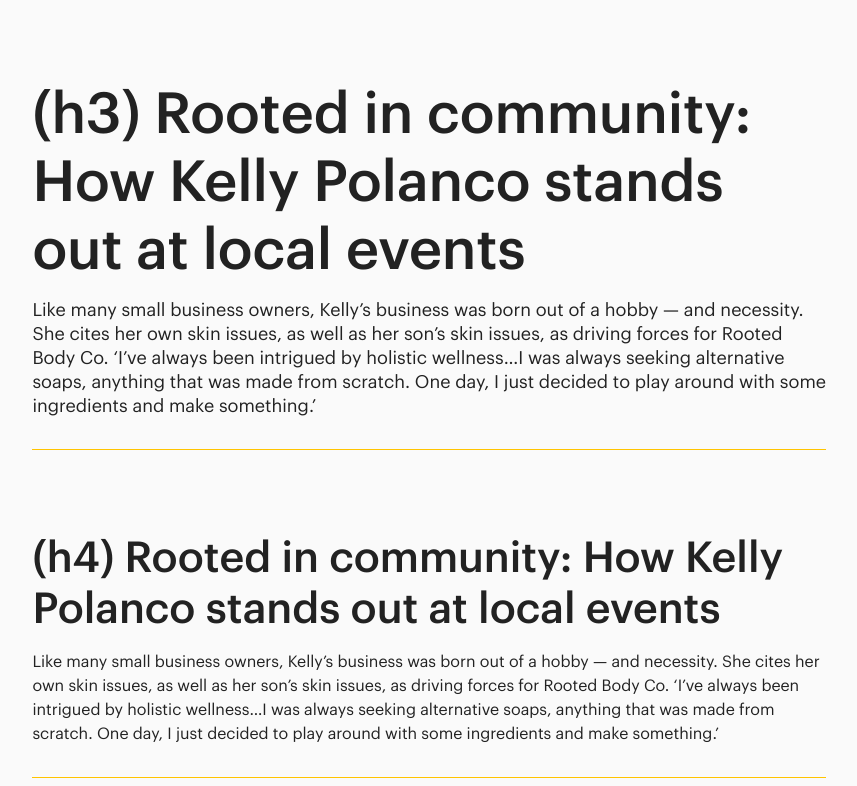
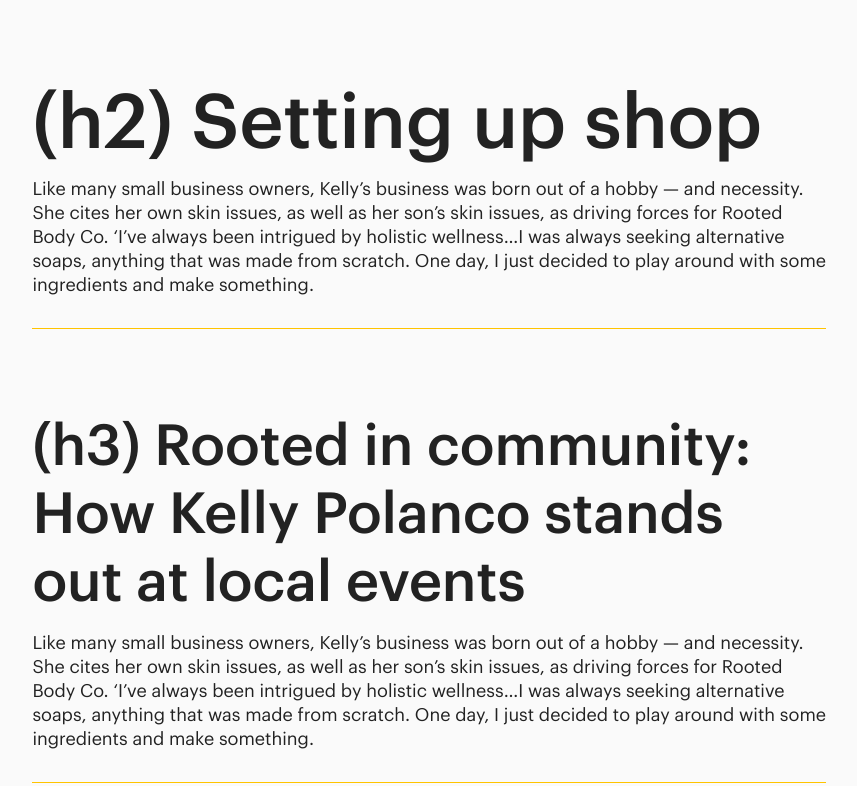
Before and after one commit to sharksandrobots/swan-test, a website: page visual-design/typography.html in a window 1280 px wide. Shown: the part 3663-4449 px from the top of the page, without its empty margins (326-1183 px from the left). Drawn offline with Linux system fonts and the light colour scheme.

Commit message:
Update typography.html

```diff
--- a/visual-design/typography.html
+++ b/visual-design/typography.html
@@ -74,13 +74,17 @@
             </section>
         <section>
             <article><h1>Setting up shop</h1>
-                <p>Like many small business owners, Kelly’s business was born out of a hobby — and necessity. She cites her own skin issues, as well as her son’s skin issues, as driving forces for Rooted Body Co.  ‘I’ve always been intrigued by holistic wellness…I was always seeking alternative soaps, anything that was made from scratch. One day, I just decided to play around with some ingredients and make something.’</p></article>
+                <p>Like many small business owners, Kelly’s business was born out of a hobby — and necessity. She cites her own skin issues, as well as her son’s skin issues, as driving forces for Rooted Body Co.  ‘I’ve always been intrigued by holistic wellness…I was always seeking alternative soaps, anything that was made from scratch. One day, I just decided to play around with some ingredients and make something.</p></article>
+                <article><h2>(h2) Setting up shop</h2>
+                    <p>Like many small business owners, Kelly’s business was born out of a hobby — and necessity. She cites her own skin issues, as well as her son’s skin issues, as driving forces for Rooted Body Co.  ‘I’ve always been intrigued by holistic wellness…I was always seeking alternative soaps, anything that was made from scratch. One day, I just decided to play around with some ingredients and make something.</p></article>
         <article><h3>(h3) Rooted in community: How Kelly Polanco stands out at local events</h3>
-        <p>Like many small business owners, Kelly’s business was born out of a hobby — and necessity. She cites her own skin issues, as well as her son’s skin issues, as driving forces for Rooted Body Co.  ‘I’ve always been intrigued by holistic wellness…I was always seeking alternative soaps, anything that was made from scratch. One day, I just decided to play around with some ingredients and make something.’</p></article>
+        <p>Like many small business owners, Kelly’s business was born out of a hobby — and necessity. She cites her own skin issues, as well as her son’s skin issues, as driving forces for Rooted Body Co.  ‘I’ve always been intrigued by holistic wellness…I was always seeking alternative soaps, anything that was made from scratch. One day, I just decided to play around with some ingredients and make something.</p></article>
         <article><h4>(h4) Rooted in community: How Kelly Polanco stands out at local events</h4>
-            <p class="typescale-small">Like many small business owners, Kelly’s business was born out of a hobby — and necessity. She cites her own skin issues, as well as her son’s skin issues, as driving forces for Rooted Body Co.  ‘I’ve always been intrigued by holistic wellness…I was always seeking alternative soaps, anything that was made from scratch. One day, I just decided to play around with some ingredients and make something.’</p></article>
+            <p class="typescale-small">Like many small business owners, Kelly’s business was born out of a hobby — and necessity. She cites her own skin issues, as well as her son’s skin issues, as driving forces for Rooted Body Co.  ‘I’ve always been intrigued by holistic wellness…I was always seeking alternative soaps, anything that was made from scratch. One day, I just decided to play around with some ingredients and make something.</p></article>
             <article><h5>(h5) Rooted in community: How Kelly Polanco stands out at local events</h5>
-                <p class="typescale-xsmall">Like many small business owners, Kelly’s business was born out of a hobby — and necessity. She cites her own skin issues, as well as her son’s skin issues, as driving forces for Rooted Body Co.  ‘I’ve always been intrigued by holistic wellness…I was always seeking alternative soaps, anything that was made from scratch. One day, I just decided to play around with some ingredients and make something.’</p></article>
+                <p class="typescale-xsmall">Like many small business owners, Kelly’s business was born out of a hobby — and necessity. She cites her own skin issues, as well as her son’s skin issues, as driving forces for Rooted Body Co.  ‘I’ve always been intrigued by holistic wellness…I was always seeking alternative soaps, anything that was made from scratch. One day, I just decided to play around with some ingredients and make something.</p></article>
+                <article><h6>(h6) Rooted in community: How Kelly Polanco stands out at local events</h6>
+                    <p class="typescale-xsmall">Like many small business owners, Kelly’s business was born out of a hobby — and necessity. She cites her own skin issues, as well as her son’s skin issues, as driving forces for Rooted Body Co.  ‘I’ve always been intrigued by holistic wellness…I was always seeking alternative soaps, anything that was made from scratch. One day, I just decided to play around with some ingredients and make something.</p></article>
 
         </section>
 
```
